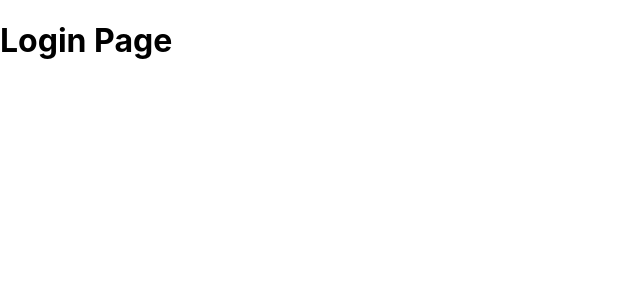
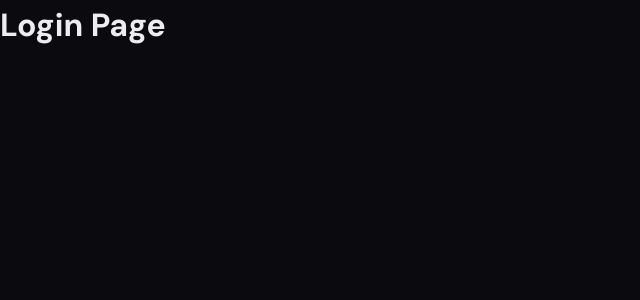
Before and after one commit to felippeximenes/edu-track, a React (Create React App) app in the folder frontend/: page / in a window 1280 px wide. Shown: the top 300 px of the page, without its empty margins (0-640 px from the left). Built offline with nearby package versions, Linux system fonts and the light colour scheme.

Commit message:
feat(frontend): add dark mode design system with CSS variables, DM Sans and glassmorphism utilities

```diff
--- a/frontend/public/index.html
+++ b/frontend/public/index.html
@@ -24,7 +24,7 @@
       work correctly both with client-side routing and a non-root public URL.
       Learn how to configure a non-root public URL by running `npm run build`.
     -->
-    <title>React App</title>
+    <title>EduTrack</title>
   </head>
   <body>
     <noscript>You need to enable JavaScript to run this app.</noscript>
--- a/frontend/src/index.css
+++ b/frontend/src/index.css
@@ -1,13 +1,107 @@
+@import url('https://fonts.googleapis.com/css2?family=DM+Sans:ital,opsz,wght@0,9..40,300;0,9..40,400;0,9..40,500;0,9..40,600;0,9..40,700;1,9..40,400&display=swap');
+
+:root {
+  /* Backgrounds */
+  --bg-deep:     #0a0a0f;
+  --bg-base:     #111118;
+  --bg-elevated: #16161f;
+  --bg-card:     rgba(255, 255, 255, 0.03);
+
+  /* Surfaces */
+  --surface:        rgba(255, 255, 255, 0.05);
+  --surface-hover:  rgba(255, 255, 255, 0.08);
+  --border:         rgba(255, 255, 255, 0.08);
+  --border-focus:   rgba(99, 102, 241, 0.6);
+
+  /* Text */
+  --text-primary:   #ededef;
+  --text-secondary: #8a8f98;
+  --text-muted:     #4a4f5c;
+
+  /* Brand */
+  --primary:        #6366f1;
+  --primary-hover:  #818cf8;
+  --primary-glow:   rgba(99, 102, 241, 0.25);
+  --accent:         #06b6d4;
+  --accent-glow:    rgba(6, 182, 212, 0.2);
+  --violet:         #8b5cf6;
+
+  /* Gradients */
+  --gradient-brand: linear-gradient(135deg, #6366f1 0%, #8b5cf6 50%, #06b6d4 100%);
+  --gradient-card:  linear-gradient(135deg, rgba(99,102,241,0.08) 0%, rgba(6,182,212,0.04) 100%);
+
+  /* Feedback */
+  --success: #10b981;
+  --error:   #ef4444;
+  --warning: #f59e0b;
+
+  /* Misc */
+  --radius-sm: 8px;
+  --radius:    12px;
+  --radius-lg: 16px;
+  --radius-xl: 24px;
+
+  --transition: cubic-bezier(0.16, 1, 0.3, 1);
+  --shadow-glow: 0 0 30px rgba(99, 102, 241, 0.15);
+  --shadow-card: 0 4px 24px rgba(0, 0, 0, 0.4);
+}
+
+*, *::before, *::after {
+  box-sizing: border-box;
+  margin: 0;
+  padding: 0;
+}
+
+html {
+  font-size: 16px;
+  scroll-behavior: smooth;
+}
+
 body {
-  margin: 0;
-  font-family: -apple-system, BlinkMacSystemFont, 'Segoe UI', 'Roboto', 'Oxygen',
-    'Ubuntu', 'Cantarell', 'Fira Sans', 'Droid Sans', 'Helvetica Neue',
-    sans-serif;
+  font-family: 'DM Sans', system-ui, -apple-system, sans-serif;
+  background-color: var(--bg-deep);
+  color: var(--text-primary);
+  line-height: 1.6;
   -webkit-font-smoothing: antialiased;
   -moz-osx-font-smoothing: grayscale;
+  min-height: 100vh;
 }
 
-code {
-  font-family: source-code-pro, Menlo, Monaco, Consolas, 'Courier New',
-    monospace;
+/* Scrollbar */
+::-webkit-scrollbar { width: 6px; }
+::-webkit-scrollbar-track { background: var(--bg-base); }
+::-webkit-scrollbar-thumb { background: var(--border); border-radius: 999px; }
+::-webkit-scrollbar-thumb:hover { background: rgba(255,255,255,0.15); }
+
+/* Focus */
+:focus-visible {
+  outline: 2px solid var(--primary);
+  outline-offset: 2px;
+  border-radius: var(--radius-sm);
 }
+
+a { color: inherit; text-decoration: none; }
+button { cursor: pointer; font-family: inherit; }
+img { max-width: 100%; display: block; }
+
+.gradient-text {
+  background: var(--gradient-brand);
+  -webkit-background-clip: text;
+  -webkit-text-fill-color: transparent;
+  background-clip: text;
+}
+
+.glass {
+  background: var(--bg-card);
+  backdrop-filter: blur(20px);
+  -webkit-backdrop-filter: blur(20px);
+  border: 1px solid var(--border);
+  border-radius: var(--radius-lg);
+}
+
+@media (prefers-reduced-motion: reduce) {
+  *, *::before, *::after {
+    animation-duration: 0.01ms !important;
+    transition-duration: 0.01ms !important;
+  }
+}
```
